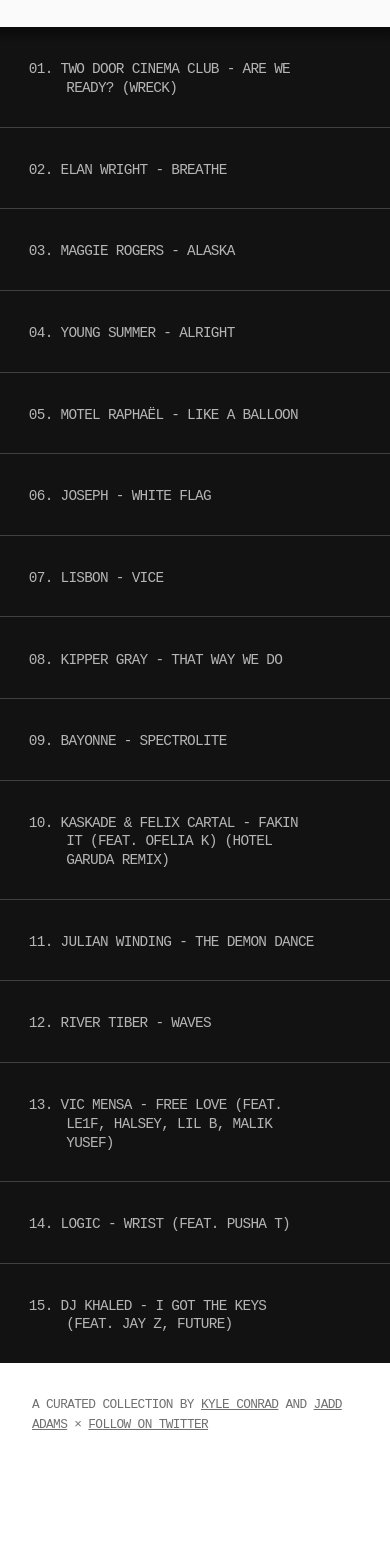
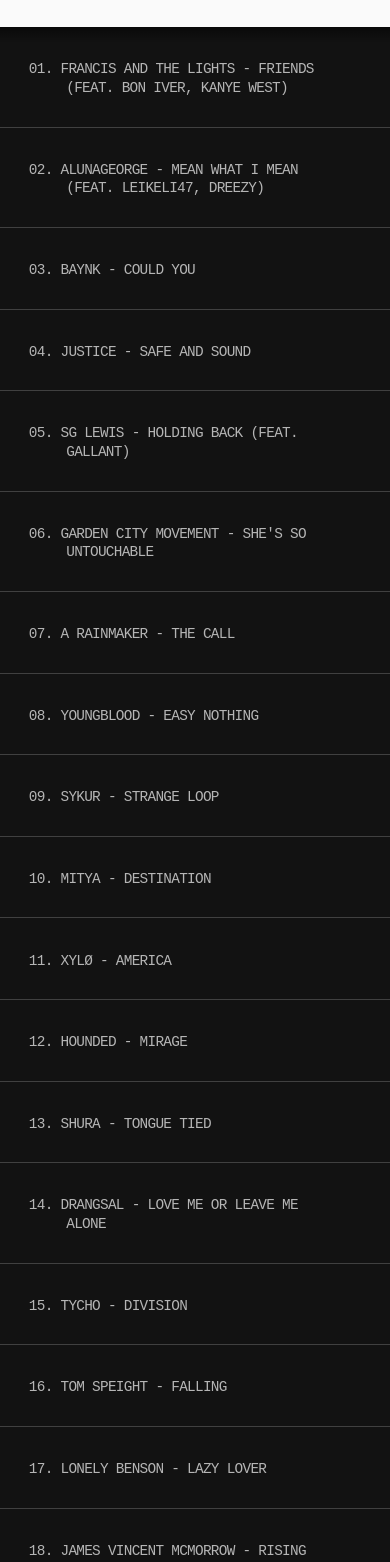
Before and after one commit to kyleconrad/thisweeksplaylist, a website: page prod/index.html in a window 390 px wide. Shown: the part 156-1718 px from the top of the page. Before the commit the page ends 1624 px from the top, so only its background shows below. Drawn offline with nearby package versions, Linux system fonts and the light colour scheme.

Commit message:
Easier generation of playlists based on folder

```diff
--- a/gulpfile.js
+++ b/gulpfile.js
@@ -14,7 +14,8 @@
 	imagemin = require('gulp-imagemin'),
 	chmod = require('gulp-chmod'),
 	gutil = require('gulp-util'),
-	rsync = require('rsyncwrapper').rsync;
+	rsync = require('rsyncwrapper').rsync,
+	folderIndex = require('gulp-folder-index');
 
 
 
@@ -26,6 +27,18 @@
 		},
 		host: 'localhost'
     });
+});
+
+
+// Indexing music
+gulp.task('index', function() {
+	gulp.src('../Music/2016/07-17-16/*.mp3')
+		.pipe(folderIndex({
+			extension: ' ',
+			filename: 'music.json',
+			prefix: ''
+		}))
+		.pipe(gulp.dest('./prod/js'));
 });
 
 
@@ -56,10 +69,14 @@
 		.pipe(gulp.dest('./dist/css'));
 });
 
-gulp.task('uglify', ['minify'], function() {
-  	return gulp.src('./prod/js/*.js')
-      	.pipe(uglify())
-      	.pipe(gulp.dest('./dist/js'));
+gulp.task('uglify', ['minify', 'index'], function() {
+	return es.merge(
+		gulp.src('./prod/js/*.js')
+	      	.pipe(uglify())
+	      	.pipe(gulp.dest('./dist/js')),
+	    gulp.src('./prod/js/*.json')
+			.pipe(gulp.dest('./dist/js'))
+    );
 });
 
 gulp.task('html', ['uglify'], function() {
--- a/package.json
+++ b/package.json
@@ -21,6 +21,7 @@
     "event-stream": "^3.3.1",
     "gulp-chmod": "^1.3.0",
     "gulp-concat": "^2.5.2",
+    "gulp-folder-index": "0.0.2",
     "gulp-imagemin": "^1.2.1",
     "gulp-minify-css": "~0.3.11",
     "gulp-uglify": "^1.0.1",
--- a/prod/index.html
+++ b/prod/index.html
@@ -14,7 +14,7 @@
     <meta name="apple-mobile-web-app-status-bar-style" content="black" />
     <meta name="apple-mobile-web-app-title" content="This Week's Playlist">
 
-    <title>This Week's Playlist &nbsp;&times;&nbsp; 06.26.16</title>
+    <title>This Week's Playlist &nbsp;&times;&nbsp; 07.17.16</title>
 
     <link rel="canonical" href="http://thisweeksplaylist.co/">
     <meta name="robots" content="NOODP">
@@ -69,27 +69,11 @@
 
 <header>
 	<h1>This Week's Playlist</h1>
-	<h2 data-pattern="/img/wildfire.jpg"><time datetime="2016-06-26">06.26.16</time></h2>
+	<h2 data-pattern="/img/pokemon.jpg"><time datetime="2016-07-17">07.17.16</time></h2>
 </header>
 
 <main>
-	<ul id="playlist">
-		<li audio="01">01. Two Door Cinema Club - Are We Ready? (Wreck)</li>
-		<li audio="02">02. Elan Wright - Breathe</li>
-		<li audio="03">03. Maggie Rogers - Alaska</li>
-		<li audio="04">04. Young Summer - Alright</li>
-		<li audio="05">05. Motel Raphaël - Like A Balloon</li>
-		<li audio="06">06. Joseph - White Flag</li>
-		<li audio="07">07. LISBON - VICE</li>
-		<li audio="08">08. Kipper Gray - That Way We Do</li>
-		<li audio="09">09. Bayonne - Spectrolite</li>
-		<li audio="10">10. Kaskade &amp; Felix Cartal - Fakin It (feat. Ofelia K) (Hotel Garuda Remix)</li>
-		<li audio="11">11. Julian Winding - The Demon Dance</li>
-		<li audio="12">12. River Tiber - Waves</li>
-		<li audio="13">13. Vic Mensa - Free Love (feat. Le1f, Halsey, Lil B, Malik Yusef)</li>
-		<li audio="14">14. Logic - Wrist (feat. Pusha T)</li>
-		<li audio="15">15. DJ Khaled - I Got The Keys (feat. Jay Z, Future)</li>
-	</ul>
+	<ul id="playlist"></ul>
 </main>
 
 <footer>
--- a/prod/js/footer.js
+++ b/prod/js/footer.js
@@ -9,7 +9,9 @@
 	var isMobile = navigator.userAgent.match(/mobile/i);
 	var isFirefox = /Firefox/.test(navigator.userAgent),
 		isOpera = /Opera/.test(navigator.userAgent);
-
+	if (!isMobile) {
+		$('body').addClass('desktop');
+	}
 
 	// GET PAGE TITLE
 	var pageTitle = document.title,
@@ -28,16 +30,26 @@
 
 
 
-	// ADDING CONTROLS AND PROGRESS ON LOAD
-	if (!isMobile) {
-		$('body').addClass('desktop');
-	}
-	$('#playlist li').wrapInner('<a href="#" class="song-link unplayed">').append('<div class="song-progress"></div>');
+	// BUILD LIST BASED ON JSON
+	var musicList = [],
+		song;
 
+	buildList();
 
+	function buildList() {
+		$.getJSON( '/js/music.json', function( data ) {
+			$.each( data, function( key, data ) {
+				var titleEnd = data.substr(0, data.length-1);
+				var titleBegin = titleEnd.substr(5);
 
-	// PLAYING AUDIO
-	var song;
+				musicList.push( titleBegin );
+			});
+
+			$.each( musicList, function( key, data ) {
+				var trackNum = leftPad(key+1, 2);
+
+				$('#playlist').append( '<li audio="' + trackNum + '"><a href="#" class="song-link unplayed">' + trackNum + '. ' + data + '</a><div class="song-progress"></div></li>' );
+			});
 
 			$('.song-link').on('click', function(e){
 				var songLine = $(this).parents('li');
@@ -70,7 +82,19 @@
 
 				return false;
 			});
+		});
+	}
+	function leftPad( number, targetLength ) {
+	    var output = number + '';
+	    while (output.length < targetLength) {
+	        output = '0' + output;
+	    }
+	    return output;
+	}
 
+
+
+	// PLAYING AUDIO
 	function loadSong(elem) {
 		var url = elem.attr('audio'),
 			progress = elem.children('.song-progress');
--- /dev/null
+++ b/prod/js/music.json
@@ -0,0 +1 @@
+["01 - Francis and the Lights - Friends (feat. Bon Iver, Kanye West) ","02 - AlunaGeorge - Mean What I Mean (feat. Leikeli47, Dreezy) ","03 - BAYNK - Could You ","04 - Justice - Safe And Sound ","05 - SG Lewis - Holding Back (feat. Gallant) ","06 - Garden City Movement - She's So Untouchable ","07 - A Rainmaker - The Call ","08 - Youngblood - Easy Nothing ","09 - Sykur - Strange Loop ","10 - MITYA - Destination ","11 - XYLØ - America ","12 - Hounded - Mirage ","13 - Shura - Tongue Tied ","14 - Drangsal - Love Me Or Leave Me Alone ","15 - Tycho - Division ","16 - Tom Speight - Falling ","17 - Lonely Benson - Lazy Lover ","18 - James Vincent McMorrow - Rising Water ","19 - Stalking Gia - Second Nature ","20 - Kafka Tamura - Bones ","21 - Kraak & Smaak - So Clear (feat. Meeka Kates) ","22 - Linying - Alpine ","23 - Young Summer - Paused Parade ","24 - Haux - Seaside ","25 - Roy Woods - Switch ","26 - Post Malone - Sunset ","27 - Future - Guap On Me ","28 - Migos - Now (feat. Gucci Mane) ","29 - Clams Casino - Be Somebody (feat. A$AP Rocky, Lil B) "]
--- a/prod/sass/base/_text.scss
+++ b/prod/sass/base/_text.scss
@@ -34,9 +34,9 @@
 	color: rgba($black,0.25);
 	font-size: 6vw;
 	font-weight: 900;
-	background: url('/img/wildfire.gif') repeat, url('/img/wildfire.jpg') repeat;
+	background: url('/img/pokemon.gif') repeat, url('/img/pokemon.jpg') repeat;
 	background-size: 100% auto;
-	background-position: center 75%;
+	background-position: center top;
 	-webkit-background-clip: text;
 	-webkit-text-fill-color: transparent;
 	display: inline-block;
```
Also changed, not shown: prod/css/style.css, prod/img/_wildfire.jpg (renamed from prod/img/wildfire.jpg), prod/img/pokemon.jpg (added), 3 other files. Lines whose indentation alone changed are shown as unchanged.
